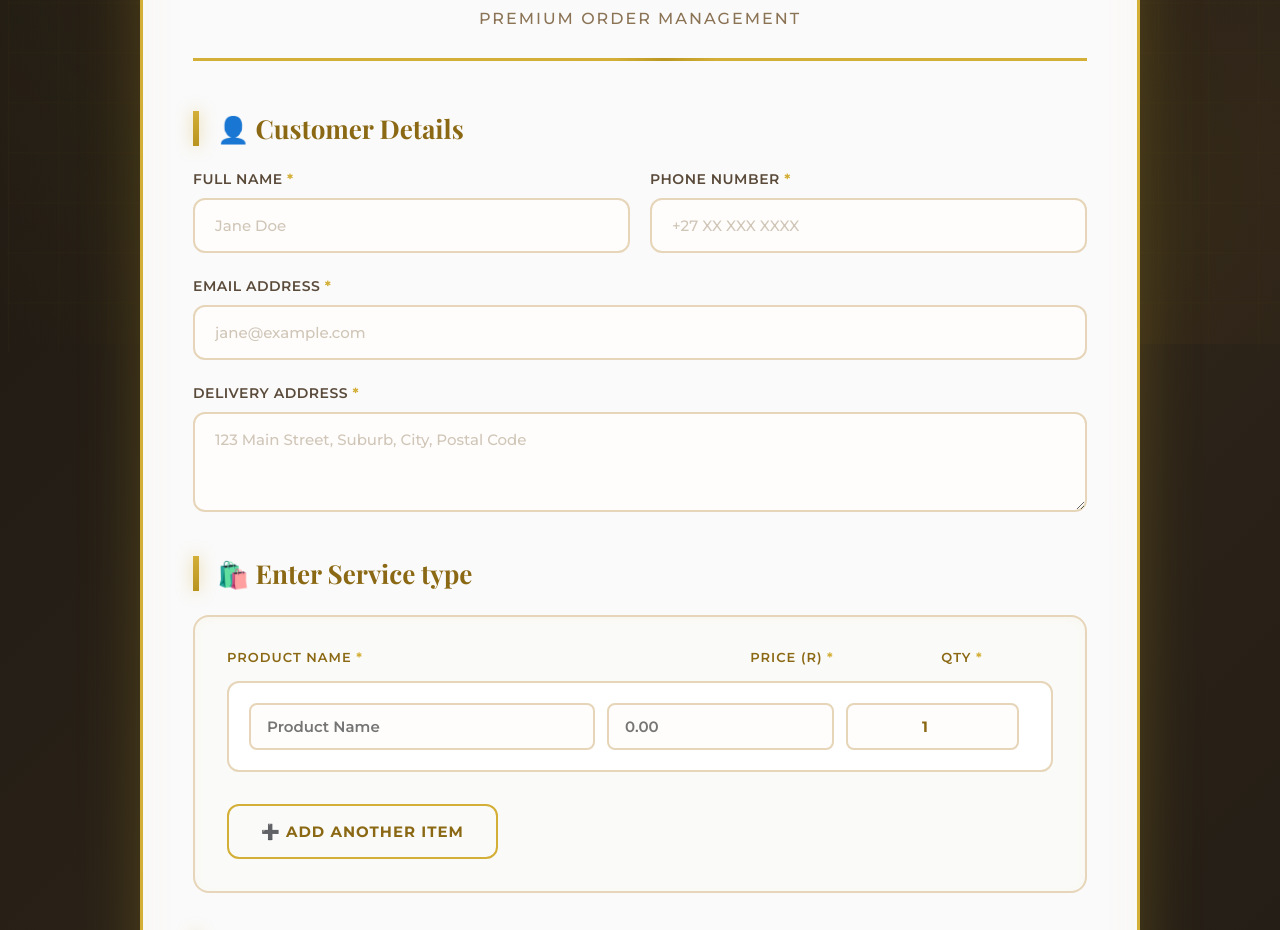
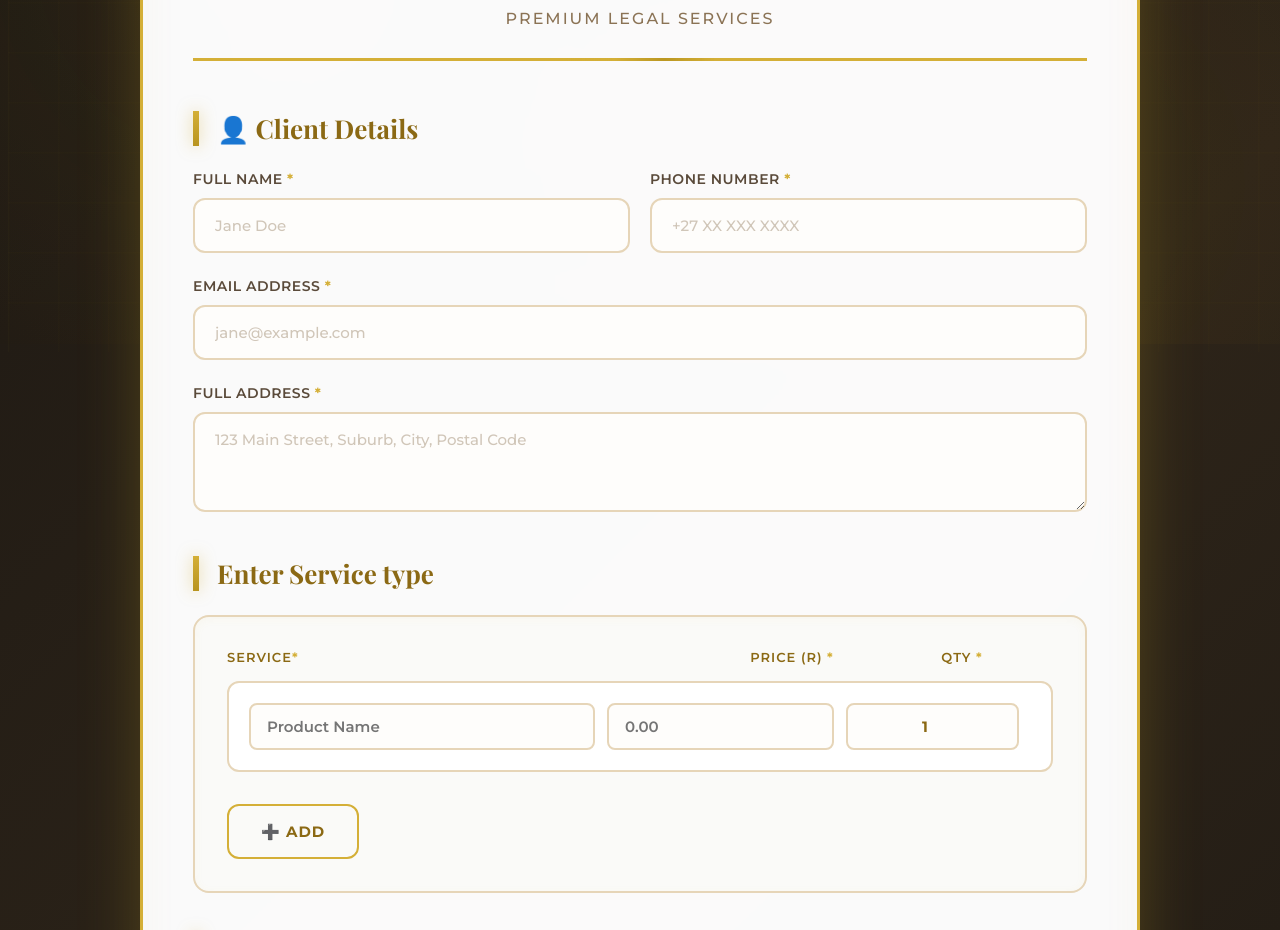
Before and after one commit to Orion-Dev-Core/T-Mpumlwana-Associates, a plain HTML site: page index.html in a window 1280 px wide. Shown: the part 456-1386 px from the top of the page. Drawn offline with nearby package versions, Linux system fonts and the light colour scheme.

Commit message:
Update index.html

```diff
--- a/index.html
+++ b/index.html
@@ -668,11 +668,11 @@
             <!-- Logo - Replace the src with your actual logo URL -->
             <img src="<a href="https://imgbb.com/"><img src="https://i.ibb.co/spKbVyg4/TMpumalwana.jpg" alt="TMpumalwana" border="0"></a>"
             <h1>T. Mpumlwana & Associates</h1>
-            <p>Premium Order Management</p>
+            <p>Premium legal services</p>
         </div>
 
         <form id="order-form">
-            <div class="section-title">👤 Customer Details</div>
+            <div class="section-title">👤 Client Details</div>
 
             <div class="form-row">
                 <div class="form-group">
@@ -692,15 +692,15 @@
             </div>
 
             <div class="form-group">
-                <label for="address">Delivery Address <span class="required">*</span></label>
+                <label for="address">Full Address <span class="required">*</span></label>
                 <textarea id="address" name="address" required placeholder="123 Main Street, Suburb, City, Postal Code"></textarea>
             </div>
 
-            <div class="section-title">🛍️ Enter Service type</div>
+            <div class="section-title">Enter Service type</div>
 
             <div id="product-selection" class="product-selection">
                 <div class="product-header">
-                    <span>Product Name <span class="required">*</span></span>
+                    <span>Service<span class="required">*</span></span>
                     <span style="text-align: center;">Price (R) <span class="required">*</span></span>
                     <span style="text-align: center;">Qty <span class="required">*</span></span>
                     <span></span>
@@ -709,11 +709,11 @@
                 <div id="item-rows-container"></div>
 
                 <button type="button" class="btn-add-more" onclick="addProductRow()">
-                    ➕ Add Another Item
+                    ➕ Add
                 </button>
             </div>
 
-            <div class="section-title">🛒 Order Summary</div>
+            <div class="section-title">Summary</div>
 
             <div class="cart-summary">
                 <div id="cart-items" class="cart-items">
@@ -734,7 +734,7 @@
                 </div>
             </div>
 
-            <button type="submit" class="btn-submit" id="submit-btn">🚀 Place Order & Pay Now</button>
+            <button type="submit" class="btn-submit" id="submit-btn">Place Order & Pay Now</button>
 
             <div class="loading" id="loading">
                 <div class="spinner"></div>
```
